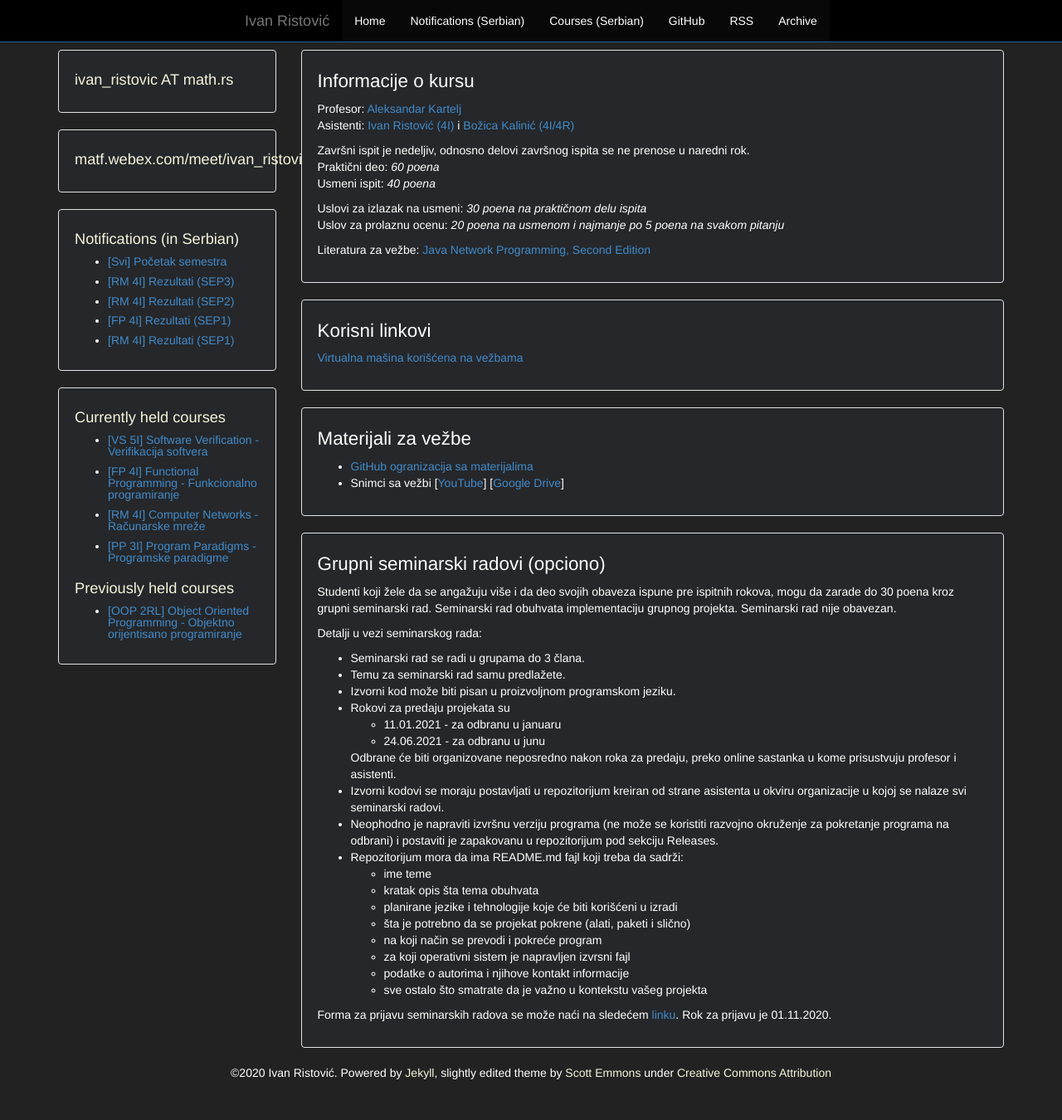
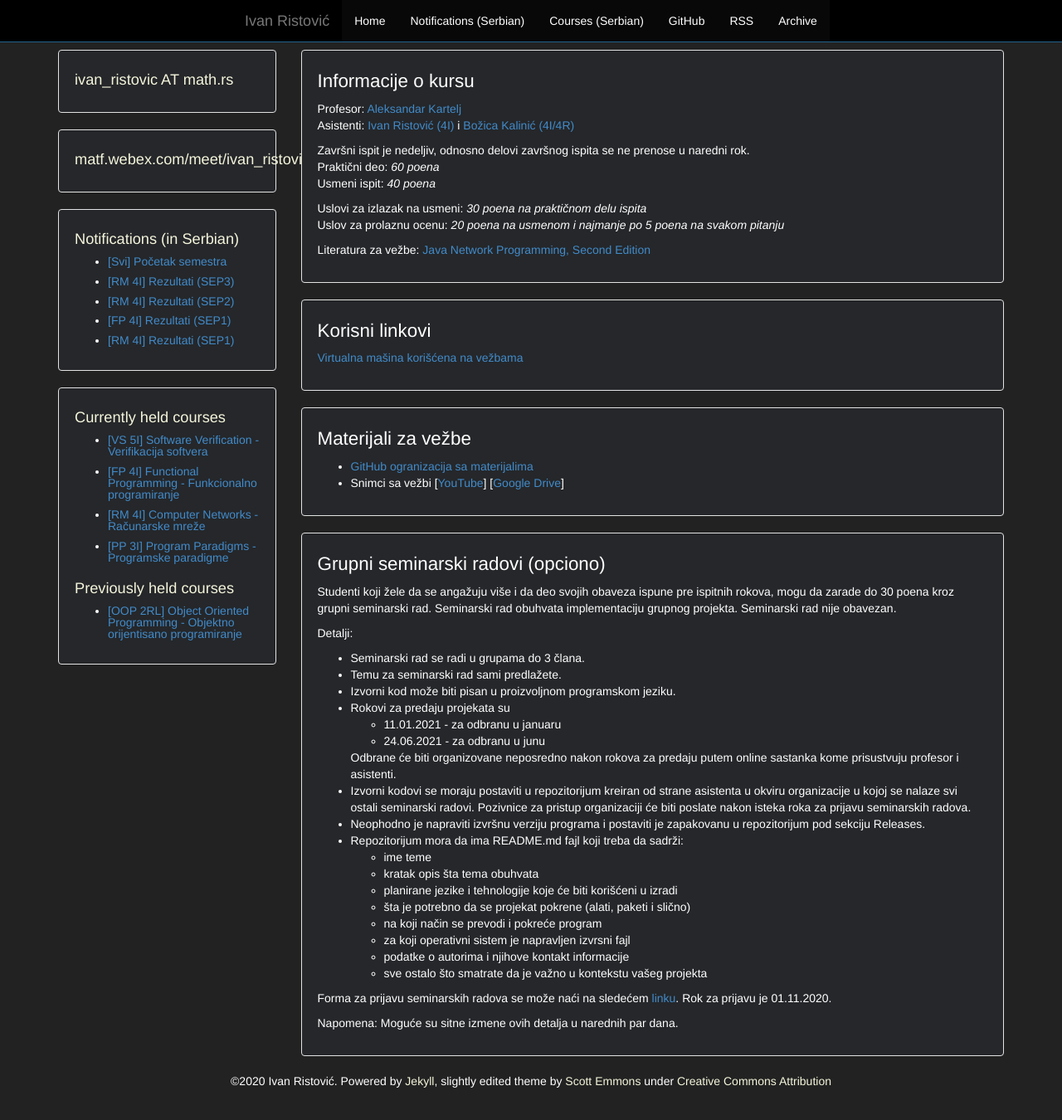
Before and after one commit to ivan-ristovic/ivan-ristovic.github.io, a Jekyll site: the page built from courses/rm/index.html, in a window 1280 px wide and 1383 px high. Shown: the top 1350 px of the window at 83% size. Built offline with Jekyll 4.4.1, drawn with Linux system fonts in a browser that asks for light colours.

Commit message:
[RM] Add projects info

```diff
--- a/courses/rm/index.html
+++ b/courses/rm/index.html
@@ -60,10 +60,10 @@ layout: default
   </p>
 
   <p>
-    Detalji u vezi seminarskog rada:
+    Detalji:
     <ul>
       <li>Seminarski rad se radi u grupama do 3 člana.</li>
-      <li>Temu za seminarski rad samu predlažete.</li>
+      <li>Temu za seminarski rad sami predlažete.</li>
       <li>Izvorni kod može biti pisan u proizvoljnom programskom jeziku.</li>
       <li>
         Rokovi za predaju projekata su
@@ -71,13 +71,13 @@ layout: default
           <li>11.01.2021 - za odbranu u januaru</li>
           <li>24.06.2021 - za odbranu u junu</li>
         </ul>
-        Odbrane će biti organizovane neposredno nakon roka za predaju, preko online sastanka u kome prisustvuju profesor i asistenti.
+        Odbrane će biti organizovane neposredno nakon rokova za predaju putem online sastanka kome prisustvuju profesor i asistenti.
       </li>
       <li>
-        Izvorni kodovi se moraju postavljati u repozitorijum kreiran od strane asistenta u okviru organizacije u kojoj se nalaze svi seminarski radovi.
+        Izvorni kodovi se moraju postaviti u repozitorijum kreiran od strane asistenta u okviru organizacije u kojoj se nalaze svi ostali seminarski radovi. Pozivnice za pristup organizaciji će biti poslate nakon isteka roka za prijavu seminarskih radova.
       </li>
       <li>
-        Neophodno je napraviti izvršnu verziju programa (ne može se koristiti razvojno okruženje za pokretanje programa na odbrani) i postaviti je zapakovanu u repozitorijum pod sekciju Releases.
+        Neophodno je napraviti izvršnu verziju programa i postaviti je zapakovanu u repozitorijum pod sekciju Releases.
       </li>
       <li>
         Repozitorijum mora da ima <emph>README.md</emph> fajl koji treba da sadrži:
@@ -98,4 +98,8 @@ layout: default
   <p>
     Forma za prijavu seminarskih radova se može naći na sledećem <a href="https://forms.gle/7xh9aybSQDi1TPgJ6">linku</a>. Rok za prijavu je 01.11.2020.
   </p>
+
+  <p>
+    Napomena: Moguće su sitne izmene ovih detalja u narednih par dana.
+  </p>
 </div>
```
